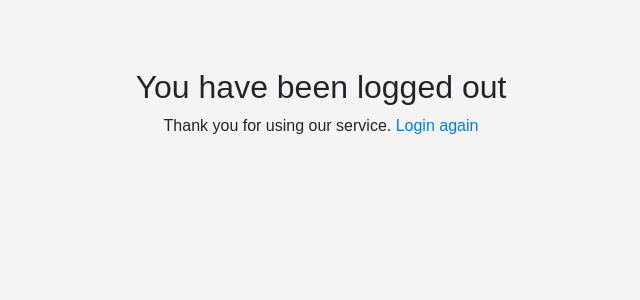
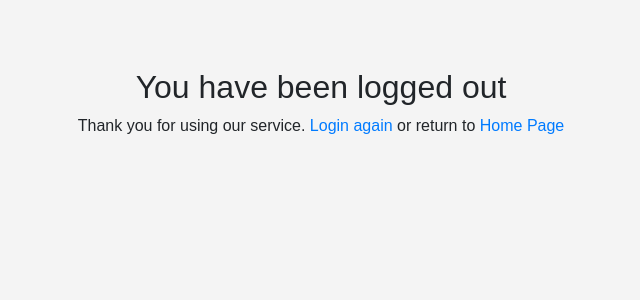
Before and after one commit to avison9/politicians, a Django app: template politics/accounts/templates/accounts/logout.html in a window 1280 px wide. Shown: the top 300 px of the page, without its empty margins (319-959 px from the left). Run offline with Django 4.2, Linux system fonts and the light colour scheme; the template is opened without the code that fills it, so the values that code supplies are empty; some libraries are stand-ins or nearby versions.

Commit message:
adding logout page

```diff
--- a/politics/accounts/templates/accounts/logout.html
+++ b/politics/accounts/templates/accounts/logout.html
@@ -23,7 +23,7 @@
 <body>
     <div class="container text-center mt-5">
         <h2>You have been logged out</h2>
-        <p>Thank you for using our service. <a href="{% url 'login' %}">Login again</a></p>
+        <p>Thank you for using our service. <a href="{% url 'login' %}">Login again</a> or return to <a href="{% url 'home' %}">Home Page</a></p>
     </div>
 
     <!-- Bootstrap JS, Popper.js, and jQuery -->
```
